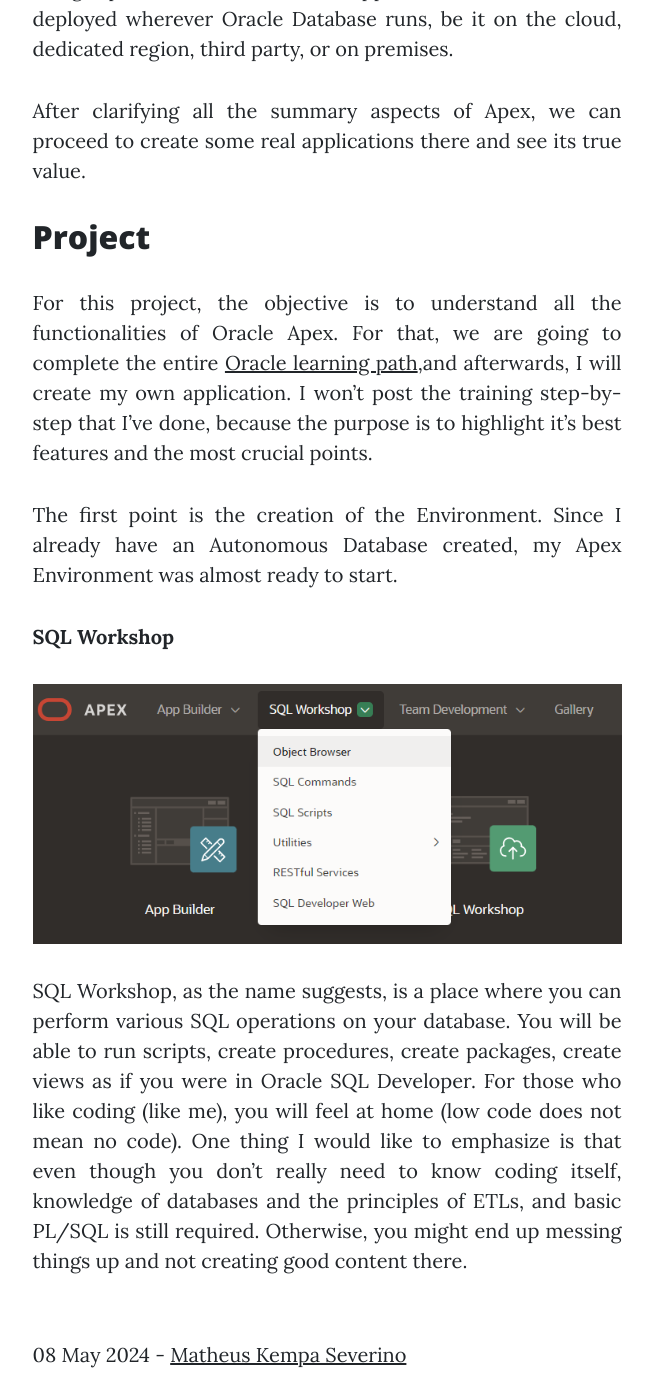
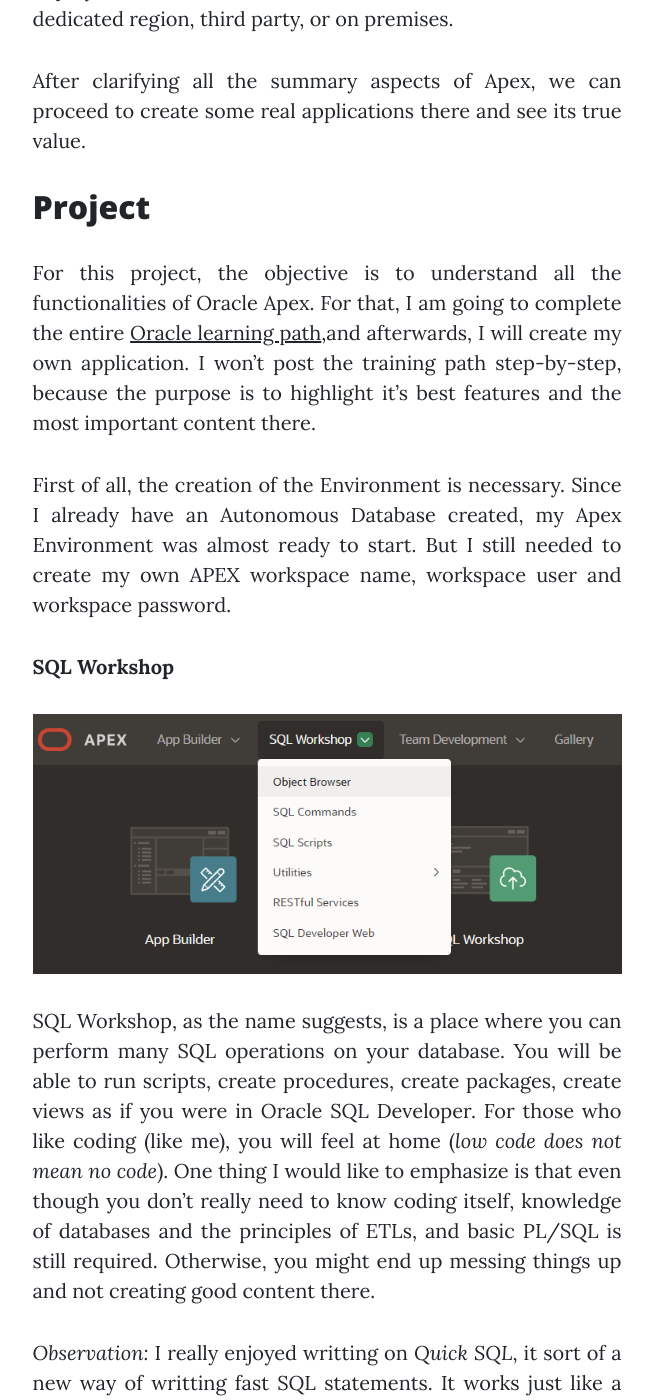
Before and after one commit to Matheuskempa/matheuskempa.github.io, a Jekyll site: the page built from _posts/2024-05-08-Oracle APEX.md, in a window 1280 px wide and 1400 px high, scrolled down 2827 px. Shown: the whole window, without its empty margins (313-966 px from the left). Built offline with Jekyll 4.4.1, drawn with Linux system fonts in a browser that asks for light colours; nearby versions of some CDN libraries; some of the changed text lies outside the part shown.

Commit message:
(feat): adjust oracle apex post.

```diff
--- a/_posts/2024-05-08-Oracle APEX.md
+++ b/_posts/2024-05-08-Oracle APEX.md
@@ -56,12 +56,14 @@
 
 ## Project
 
-For this project, the objective is to understand all the functionalities of Oracle Apex. For that, we are going to complete the entire [Oracle learning path](https://mylearn.oracle.com/ou/course/oracle-apex-developer-professional/),and afterwards, I will create my own application. I won’t post the training step-by-step that I’ve done, because the purpose is to highlight it's best features and the most crucial points.
+For this project, the objective is to understand all the functionalities of Oracle Apex. For that, I am going to complete the entire [Oracle learning path](https://mylearn.oracle.com/ou/course/oracle-apex-developer-professional/),and afterwards, I will create my own application. I won’t post the training path step-by-step, because the purpose is to highlight it's best features and the most important content there.
 
-The first point is the creation of the Environment. Since I already have an Autonomous Database created, my Apex Environment was almost ready to start.
+First of all, the creation of the Environment is necessary. Since I already have an Autonomous Database created, my Apex Environment was almost ready to start. But I still needed to create my own APEX workspace name, workspace user and workspace password.
 
 **SQL Workshop**
 
 <img class="img-fluid" src="/./assets/images/apex_sql_workshop.png" alt="Apex SQL Workshop" style="width:800px;"/>
 
-SQL Workshop, as the name suggests, is a place where you can perform various SQL operations on your database. You will be able to run scripts, create procedures, create packages, create views as if you were in Oracle SQL Developer. For those who like coding (like me), you will feel at home (low code does not mean no code). One thing I would like to emphasize is that even though you don’t really need to know coding itself, knowledge of databases and the principles of ETLs, and basic PL/SQL is still required. Otherwise, you might end up messing things up and not creating good content there.
+SQL Workshop, as the name suggests, is a place where you can perform many SQL operations on your database. You will be able to run scripts, create procedures, create packages, create views as if you were in Oracle SQL Developer. For those who like coding (like me), you will feel at home (*low code does not mean no code*). One thing I would like to emphasize is that even though you don’t really need to know coding itself, knowledge of databases and the principles of ETLs, and basic PL/SQL is still required. Otherwise, you might end up messing things up and not creating good content there.
+
+*Observation:* I really enjoyed writting on *Quick SQL*, it sort of a new way of writting fast SQL statements. It works just like a code generator SQL, and in my opinion it's a very good PL/SQL engine.
```
Also changed, not shown: other parts of _posts/2024-05-08-Oracle APEX.md (+1 -1 lines).
